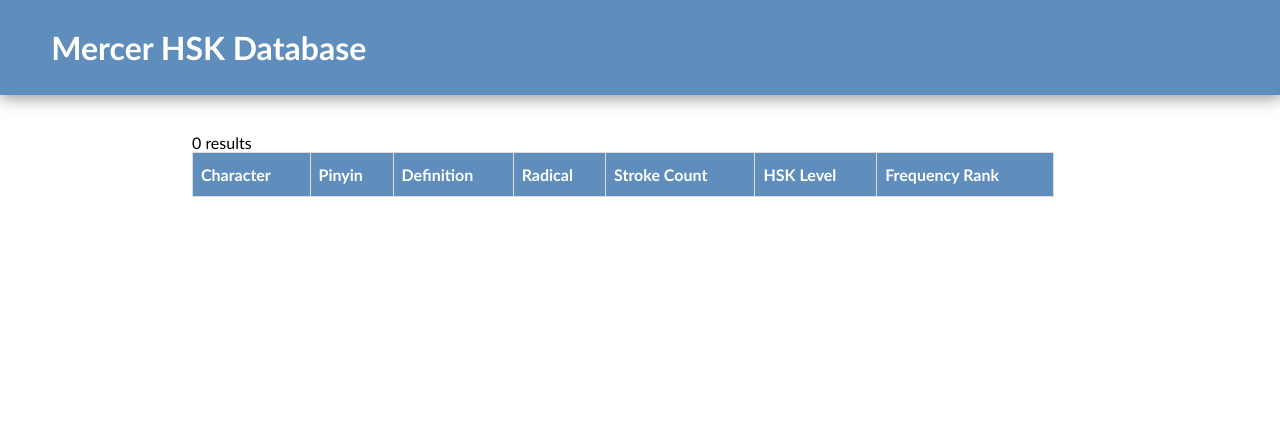
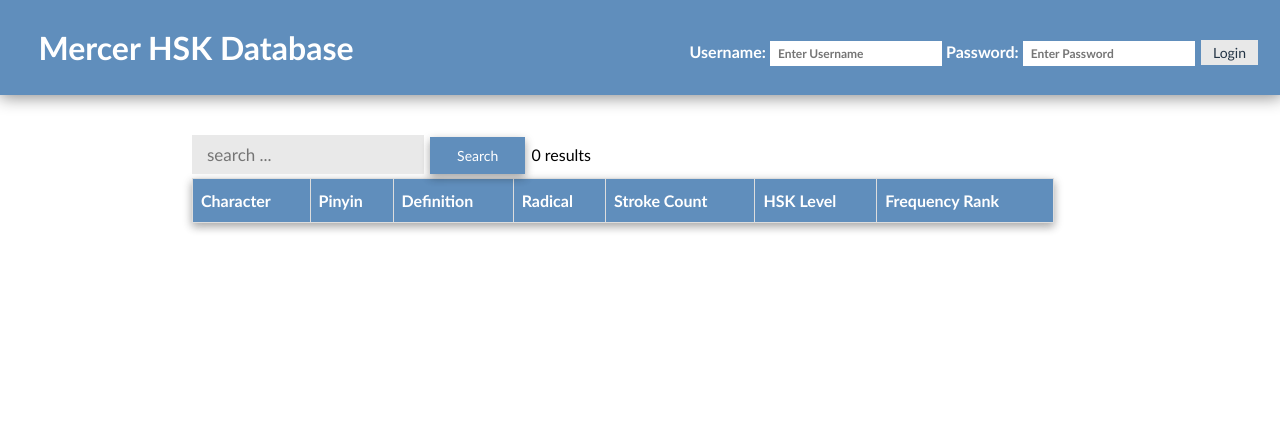
Before and after one commit to jmeln/ChineseDB, a PHP site: page / in a window 1280 px wide. Shown: the top 431 px of the page. Run offline with PHP 8.4, Linux system fonts and the light colour scheme; data that the repository does not hold is empty.

Commit message:
HTML + CSS Major Patch 2
Added login fields and search bar
Updated CSS styling
added javascript to handle table sorting

```diff
--- a/assets/css/main.css
+++ b/assets/css/main.css
@@ -18,7 +18,7 @@ body {
 #header {
 	padding-top: 0.5%;
 	padding-bottom: 0.5%;
-	padding-left: 4%;
+	padding-left: 3%;
 	background: #608ebc;
 	color: white;
 	box-shadow: 1px 1px 16px 1px #888888;
@@ -41,9 +41,58 @@ body {
 	color: white;
 }
 
+#loginContainer {
+	float: right;
+  padding-top: 30px;
+  padding-right: 20px;
+}
+
+#loginField {
+  background-color: white;
+  color: #233445;
+  padding-top: 5px;
+  padding-left: 8px;
+  padding-bottom: 5px;
+  padding-right: 8px;
+  font-size: 12px;
+  font-weight: bold;
+  border: none;
+}
+
+#loginField:hover {
+  background-color: #d3d3d3;
+}
+
+.loginButton {
+  border: none;
+  background-color: #e8e8e8;
+  color: #233445;
+  padding: 4px 12px;
+  text-align: center;
+  text-decoration: none;
+  display: inline-block;
+  font-size: 14px;
+  margin: 4px 2px;
+  cursor: pointer;
+}
+
+.loginButton:hover {
+  background-color: #d3d3d3;
+}
+
+#loginContainer: label {
+  padding-top: 9px;
+  padding-left: 15px;
+  padding-bottom: 9px;
+  padding-right: 6px;
+  font-size: 17px;
+  border: none;
+}
+
 #data {
 	border-collapse: collapse;
 	width: 80%;
+  box-shadow: 0 4px 8px 0 rgba(0,0,0,0.2), 0 3px 10px 0 rgba(0,0,0,0.19);
 }
 
 #data td, #data th {
@@ -54,11 +103,53 @@ body {
 #data tr:hover {background-color: #ddd;}
 
 #data th {
+  cursor: pointer;
 	padding-top: 12px;
   padding-bottom: 12px;
   text-align: left;
   background-color: #608ebc;
   color: white;
+}
+
+#data th:hover {
+  background-color: #4f759a;
+}
+
+#search {
+  background-color: #e9e9e9;
+  padding-top: 9px;
+  padding-left: 15px;
+  padding-bottom: 9px;
+  padding-right: 6px;
+  font-size: 17px;
+  border: none;
+}
+
+#search:focus {
+  box-shadow: 0 4px 8px 0 rgba(0,0,0,0.2), 0 3px 10px 0 rgba(0,0,0,0.19);
+}
+
+#search:hover {
+  box-shadow: 0 4px 8px 0 rgba(0,0,0,0.2), 0 3px 10px 0 rgba(0,0,0,0.19);
+}
+
+.button {
+    background-color: #608ebc;
+    border: none;
+    color: white;
+    padding: 10px 27px;
+    text-align: center;
+    text-decoration: none;
+    display: inline-block;
+    font-size: 14px;
+    margin: 4px 2px;
+    cursor: pointer;
+
+    box-shadow: 0 4px 8px 0 rgba(0,0,0,0.2), 0 3px 10px 0 rgba(0,0,0,0.19);
+}
+
+.button:hover {
+  background-color: #4f759a;
 }
 
 h1 {
@@ -73,7 +164,7 @@ a:link {
 
 a:visited {
     text-decoration: none;
-    color: hotpink;
+    color: #f7b1ab;
 }
 
 a:hover {
--- a/index.php
+++ b/index.php
@@ -7,24 +7,38 @@
   <meta name=viewport" content="width=divice-width, initial-scale=1" />
   <link rel="stylesheet" href="assets/css/main.css" />
   <link rel="icon" href="assets/images/favicon.ico" sizes="32x32" />
+
+  <!-- JAVASCRIPT HERE -->
+  <script type="text/javascript" src="assets/scripts/sortTable.js"></script>
 </head>
 
 <div id="container">
 
   <div id="header">
+    <div id="loginContainer">
+      <label for="uname"><b>Username:</b></label>
+      <input type="text" id="loginField" placeholder="Enter Username" name="uname" required onfocus="this.placeholder=''" onblur="this.placeholder='Enter Username'">
+
+      <label for="psw"><b>Password:</b></label>
+      <input type="text" id="loginField" placeholder="Enter Password" name="psw" required onfocus="this.placeholder=''" onblur="this.placeholder='EnterPassword'"">
+
+      <button class="loginButton" value="submit">Login</button>
+    </div>
     <h1>Mercer HSK Database</h1>
   </div>
 
   <div id="body">
+    <input type="text" id="search" placeholder = "search ..." onfocus="this.placeholder=''" onblur="this.placeholder='search ...'">
+    <button class="button" value="submit">Search</button>
     <table id="data">
       <tr>
-        <th>Character</th>
-        <th>Pinyin</th>
-        <th>Definition</th>
-        <th>Radical</th>
-        <th>Stroke Count</th>
-        <th>HSK Level</th>
-        <th>Frequency Rank</th>
+        <th onclick="sortTable(0)">Character</th>
+        <th onclick="sortTable(1)">Pinyin</th>
+        <th onclick="sortTable(2)">Definition</th>
+        <th onclick="sortTable(3)">Radical</th>
+        <th onclick="sortTable(4)">Stroke Count</th>
+        <th onclick="sortTable(5)">HSK Level</th>
+        <th onclick="sortTable(6)">Frequency Rank</th>
       </tr>
       <?php
       //Defines the unicode type for chinese  character enabling
@@ -64,6 +78,7 @@
       $mysqli->close();
       ?>
     </table>
+    <div id=pageNavPosition></div>
 
   </div>
 
```
Also changed, not shown: assets/scripts/sort.js (added, +54 -0 lines), index.html (deleted, +0 -43 lines), assets/images/favicon-16x16.png (added), assets/images/favicon-32x32.png (added), assets/images/favicon.ico (added), assets/images/mstile-150x150.png (added), 1 other file. Lines whose indentation alone changed are shown as unchanged.
